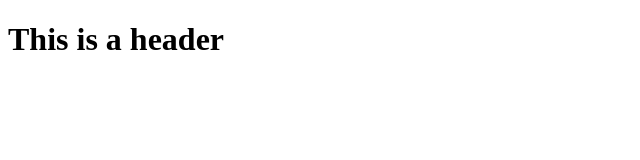
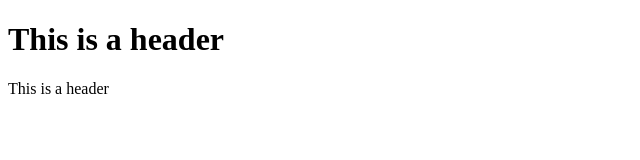
Before and after one commit to joutten71/git-test, a plain HTML site: page index.html in a window 1280 px wide. Shown: the whole page, without its empty margins (0-640 px from the left). Drawn offline with Linux system fonts and the light colour scheme.

Commit message:
Second commit

```diff
--- a/index.html
+++ b/index.html
@@ -2,5 +2,6 @@
 <html>
     <body>
         <h1>This is a header</h1>
+        <p>This is a header</p>
     </body>
 </html>
```
